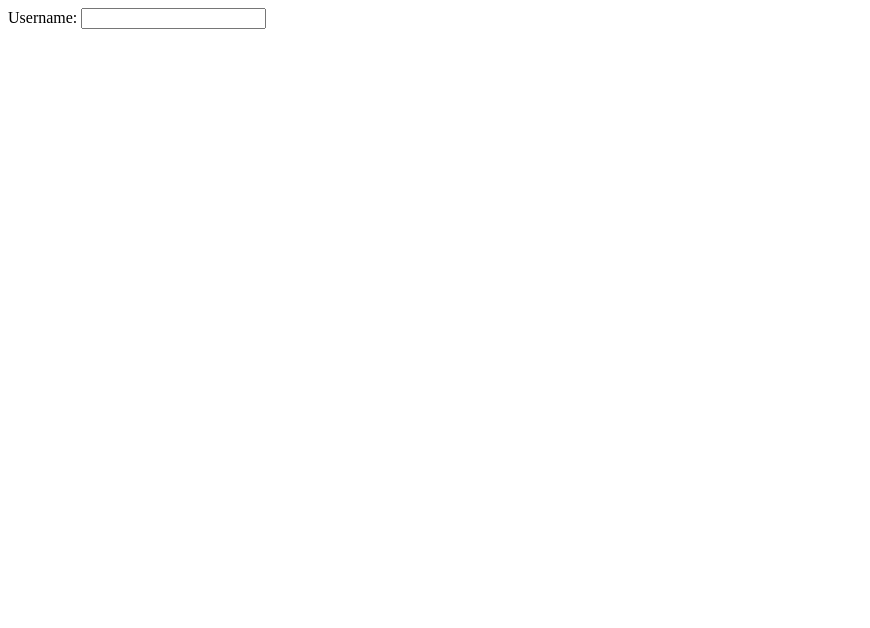
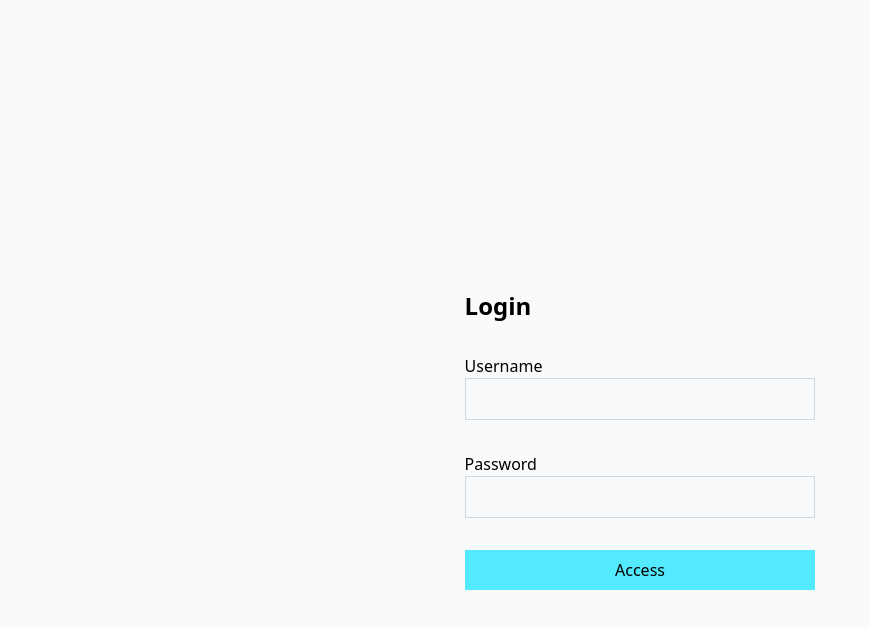
Before and after one commit to Polivaresc/task-manager, an Angular app: page /login in a window 1280 px wide. Shown: the top 628 px of the page, without its empty margins (0-870 px from the left). Built offline with nearby package versions, Linux system fonts and the light colour scheme.

Commit message:
form styling

```diff
--- a/package.json
+++ b/package.json
@@ -16,6 +16,7 @@
     "@angular/forms": "^20.0.0",
     "@angular/platform-browser": "^20.0.0",
     "@angular/router": "^20.0.0",
+    "@tailwindcss/postcss": "^4.1.11",
     "rxjs": "~7.8.0",
     "tslib": "^2.3.0",
     "zone.js": "~0.15.0"
@@ -25,12 +26,15 @@
     "@angular/cli": "^20.0.2",
     "@angular/compiler-cli": "^20.0.0",
     "@types/jasmine": "~5.1.0",
+    "autoprefixer": "^10.4.21",
     "jasmine-core": "~5.7.0",
     "karma": "~6.4.0",
     "karma-chrome-launcher": "~3.2.0",
     "karma-coverage": "~2.2.0",
     "karma-jasmine": "~5.1.0",
     "karma-jasmine-html-reporter": "~2.1.0",
+    "postcss": "^8.5.6",
+    "tailwindcss": "^4.1.11",
     "typescript": "~5.8.2"
   }
 }
--- a/src/app/app.html
+++ b/src/app/app.html
@@ -1 +1,5 @@
-<router-outlet />
+<div class="min-h-screen bg-gray-50">
+    <div class="container mx-auto px-3 py-6 md:py-10">
+        <router-outlet />
+    </div>
+</div>
--- a/src/app/app.routes.ts
+++ b/src/app/app.routes.ts
@@ -1,6 +1,8 @@
 import { Routes } from '@angular/router';
 import { Login } from './auth/login/login';
+import { App } from './app';
 
 export const routes: Routes = [
-    { path: 'login', component: Login},
+    { path: 'login', component: Login },
+    { path: 'dashboard', component: App}
 ];
--- a/src/app/auth/auth.ts
+++ b/src/app/auth/auth.ts
@@ -4,5 +4,19 @@ import { Injectable } from '@angular/core';
   providedIn: 'root'
 })
 export class Auth {
+  private readonly validUsername = 'admin';
+  private readonly validPassword = '1234';
+
+  login(username: string, password: string): boolean {
+    if (username === this.validUsername && password === this.validPassword) {
+      localStorage.setItem('token', 'admin-token');
+      return true;
+    }
+    return false;
+  }
+
+  logout(): void {
+    localStorage.removeItem('token');
+  }
 
 }
--- a/src/app/auth/login/login.html
+++ b/src/app/auth/login/login.html
@@ -1,9 +1,22 @@
+<div class="min-h-screen flex flex-wrap items-center justify-center">
+    <form action="" [formGroup]="loginForm" (ngSubmit)="onSubmit()"
+    class="space-y-8 max-w-sm">
 
-<form action="" [formGroup]="loginForm">
-<label>
-    Username:
-    <input type="text" id="username" formControlName="username">
-</label>
+    <h2 class="font-bold text-2xl">Login</h2>
+
+    <fieldset class="space-x-4">
+        <label for="username">Username</label>
+        <input type="text" id="username" formControlName="username" required
+        class="border border-gray-300 focus:outline-none focus:border-b-2 focus:border-b-cyan-300 px-3 py-2 w-full">
+    </fieldset>
+
+    <fieldset class="space-x-4">
+        <label for="password">Password</label>
+        <input type="password" id="password" formControlName="password" required
+        class="border border-gray-300 focus:outline-none focus:border-b-2 focus:border-b-cyan-300 px-3 py-2 w-full">
+    </fieldset>
+
+    <button type="submit" class="bg-cyan-300 hover:bg-cyan-400 hover:cursor-pointer px-3 py-2 w-full">Access</button>
 </form>
 
-<p>{{ username?.value }}</p>
+</div>
--- a/src/app/auth/login/login.ts
+++ b/src/app/auth/login/login.ts
@@ -1,6 +1,7 @@
 import { Component } from '@angular/core';
 import { FormBuilder, FormControl, FormGroup, ReactiveFormsModule, Validators } from '@angular/forms';
 import { Auth } from '../auth';
+import { Router } from '@angular/router';
 
 @Component({
   selector: 'app-login',
@@ -12,7 +13,9 @@ export class Login {
   loginForm!: FormGroup;
 
   constructor(
-    private fb: FormBuilder
+    private fb: FormBuilder,
+    private auth: Auth,
+    private router: Router
   ) {
     this.loginForm = this.fb.group({
       username: ['', Validators.required],
@@ -25,7 +28,19 @@ export class Login {
   }
 
   onSubmit() {
+    if (this.loginForm.invalid) return;
 
+    const { username, password } = this.loginForm.value;
+
+    if (this.auth.login(username, password)) {
+      this.router.navigate(['/dashboard']);
+    } else {
+      this.showLoginError();
+    }
+  }
+
+  showLoginError() {
+    console.log("error");
   }
 
 }
--- a/src/styles.css
+++ b/src/styles.css
@@ -1 +1 @@
-/* You can add global styles to this file, and also import other style files */
+@import "tailwindcss";
```
Also changed, not shown: .postcssrc.json (added), 1 other file (tests, documents, lock files or other folders).
